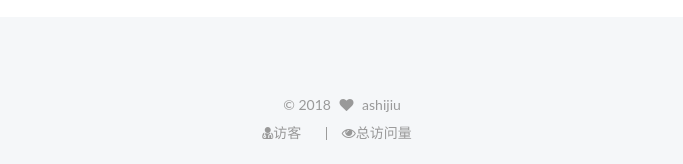
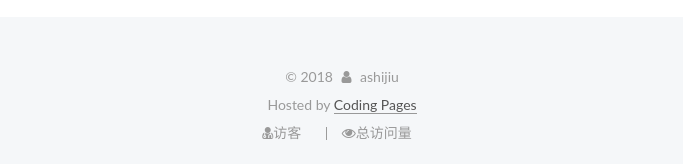
Before and after one commit to ashijiu/ashijiu.github.io, a plain HTML site: page 2018/09/18/gaokao/index.html in a window 1280 px wide. Shown: the part 2646-2810 px from the top of the page, without its empty margins (428-1111 px from the left). Drawn offline with Linux system fonts and the light colour scheme; some packages are replaced by stand-ins of ours; a script that the page names is missing.

Commit message:
Site updated: 2018-09-22 11:26:43

```diff
--- a/2018/09/18/gaokao/index.html
+++ b/2018/09/18/gaokao/index.html
@@ -567,12 +567,13 @@
 
 <div class="copyright">&copy; <span itemprop="copyrightYear">2018</span>
   <span class="with-love">
-    <i class="fa fa-heart" aria-hidden="true"></i>
+    <i class="fa fa-user" aria-hidden="true"></i>
   </span>
   <span class="author" itemprop="copyrightHolder">ashijiu</span>
 
 
 </div>
+<span>Hosted by <a href="https://pages.coding.me" >Coding Pages</a></span>
 <!--
 
   <div class="powered-by">由 <a class="theme-link" target="_blank" href="https://hexo.io">Hexo</a> 强力驱动</div>
--- a/css/main.css
+++ b/css/main.css
@@ -1833,7 +1833,7 @@ pre .javascript .function {
   width: 4px;
   height: 4px;
   border-radius: 50%;
-  background: #d786ff;
+  background: #fff;
 }
 .links-of-blogroll {
   font-size: 13px;
```
Also changed, not shown: about/index.html (+2 -1 lines), archives/2018/09/index.html (+2 -1 lines), archives/2018/index.html (+2 -1 lines), archives/index.html (+2 -1 lines), categories/index.html (+2 -1 lines), categories/豆瓣/index.html (+2 -1 lines), index.html (+2 -1 lines), tags/index.html (+2 -1 lines), tags/高考/index.html (+2 -1 lines).
